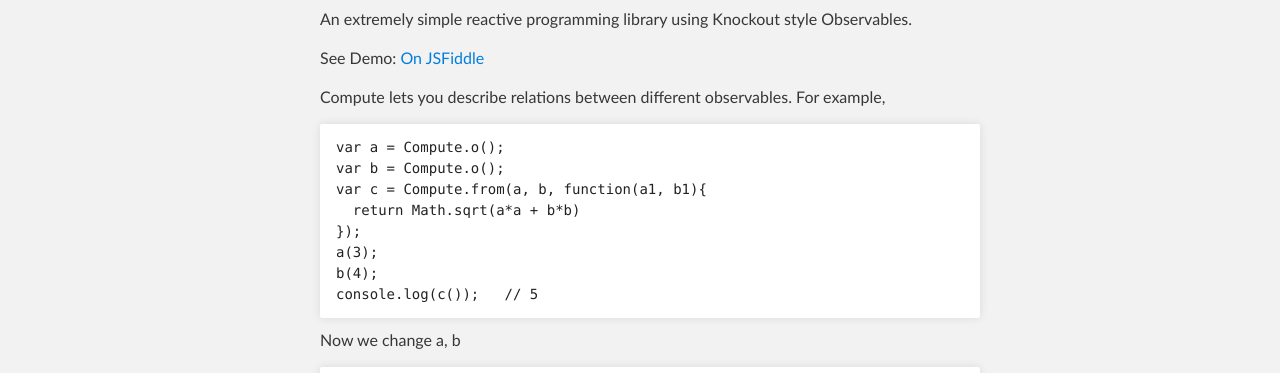
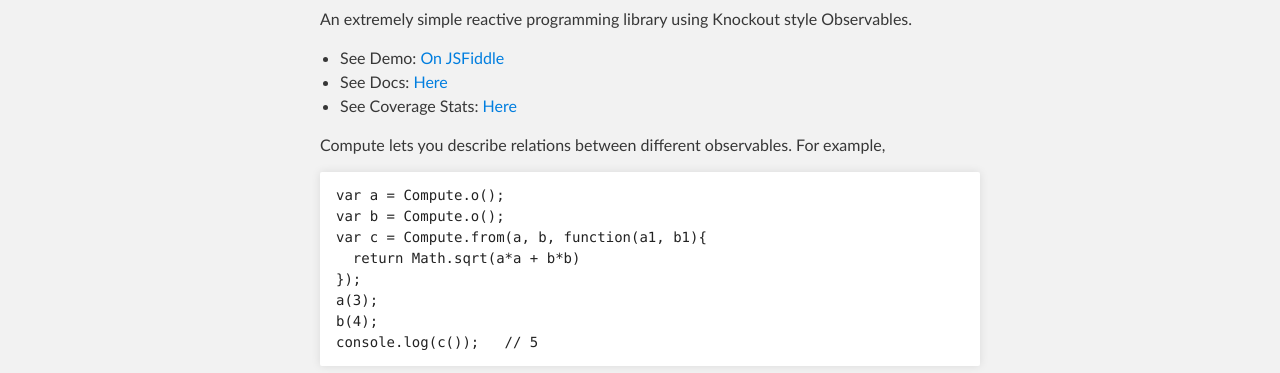
Before and after one commit to akshat1/Compute, a plain HTML site: page index.html in a window 1280 px wide. Shown: the part 353-726 px from the top of the page. Drawn offline with Linux system fonts and the light colour scheme.

Commit message:
Restored links to documentation and coverage report.

```diff
--- a/index.html
+++ b/index.html
@@ -36,7 +36,13 @@
 
 <p>An extremely simple reactive programming library using Knockout style Observables.</p>
 
-<p>See Demo: <a href='http://jsfiddle.net/SimiaCode/f6gfo4rd/9/'>On JSFiddle</a></p>
+<p>
+  <ul>
+    <li>See Demo: <a href='http://jsfiddle.net/SimiaCode/f6gfo4rd/9/'>On JSFiddle</a></li>
+    <li>See Docs: <a href='./documentation/Compute.html'>Here</a></li>
+    <li>See Coverage Stats: <a href='./coverage/lcov-report/index.html'>Here</a></li>
+  </ul>
+</p>
 <p>Compute lets you describe relations between different observables. For example,</p>
 
 <pre><code>var a = Compute.o();
```
